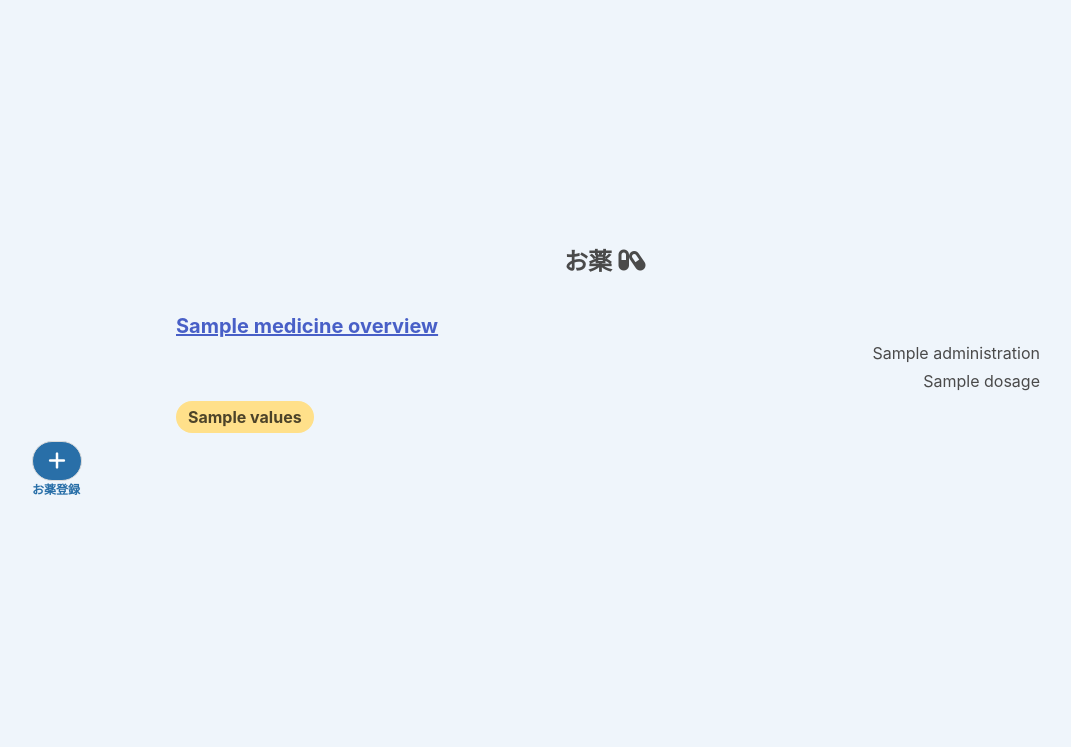
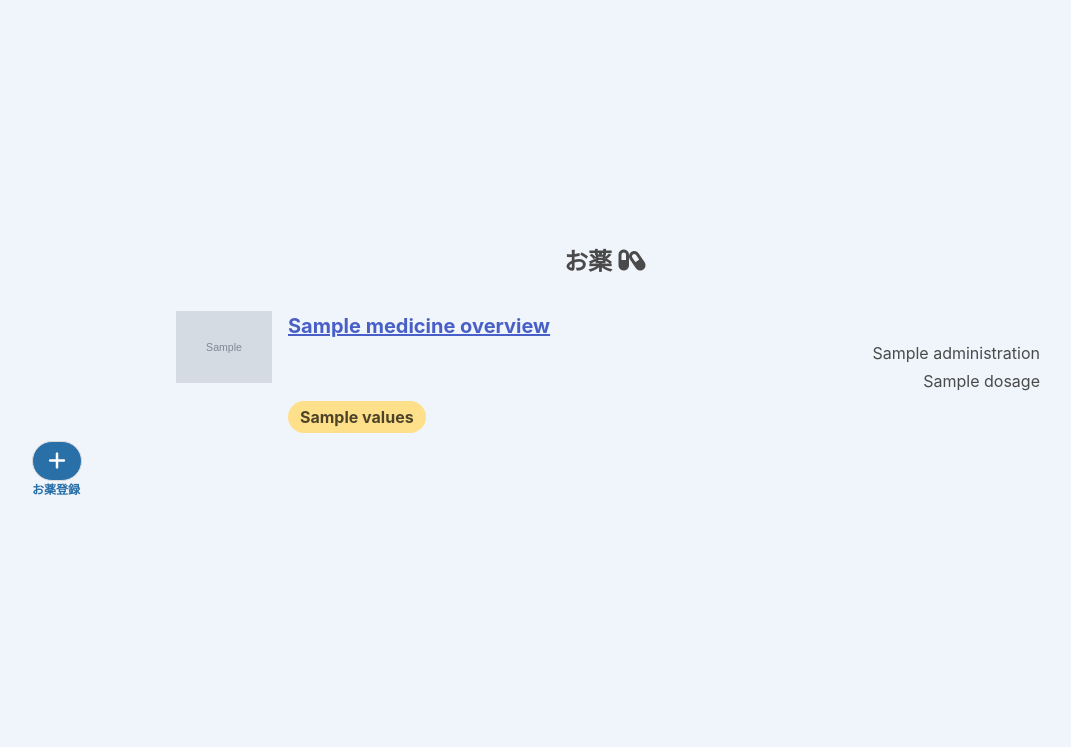
Before and after one commit to hiroe-mkk/medicine-diary-webapp, a Spring app: page /medicine/overviews in a window 1280 px wide. Shown: the part 53-800 px from the top of the page, without its empty margins (32-1103 px from the left). Run offline with Thymeleaf, Linux system fonts and the light colour scheme; the template is opened without the code that fills it: most values are stand-ins (such as "Sample title", 1, 10 or a date in 2020); grey boxes marked "Sample" are stand-in pictures; data that the repository does not hold is empty; some libraries are stand-ins or nearby versions.

Commit message:
add: 薬概要一覧画面に薬画像を追加

```diff
--- a/src/main/resources/templates/medicine/overviews.html
+++ b/src/main/resources/templates/medicine/overviews.html
@@ -26,6 +26,14 @@
           th:each="medicineOverview:${medicineOverviews}"
           th:object="${medicineOverview}"
         >
+          <div class="media-left" th:if="*{medicineImageURL != null}">
+            <a
+              class="image is-96x96"
+              th:href="@{/medicines/{medicineId}(medicineId=*{medicineId})}"
+            >
+              <img th:src="*{medicineImageURL}" />
+            </a>
+          </div>
           <div class="media-content">
             <div class="content has-text-grey-dark">
               <a
```
